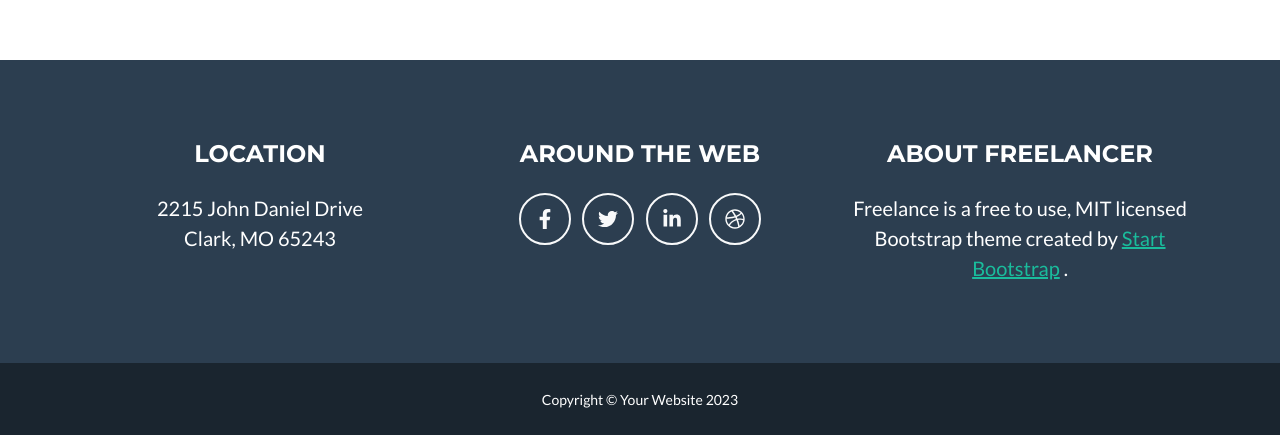
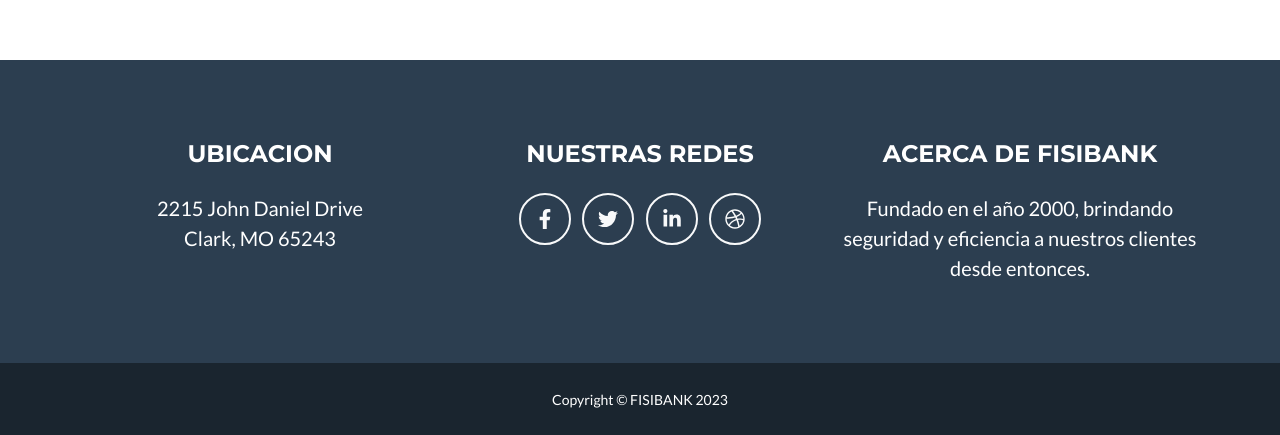
Before and after one commit to vladnn100/FISIBANK, a plain HTML site: page index.html in a window 1280 px wide. Shown: the part 3139-3574 px from the top of the page. Drawn offline with nearby package versions, Linux system fonts and the light colour scheme.

Commit message:
Cambios en el footer

```diff
--- a/index.html
+++ b/index.html
@@ -174,7 +174,7 @@
                 <div class="row">
                     <!-- Footer Location-->
                     <div class="col-lg-4 mb-5 mb-lg-0">
-                        <h4 class="text-uppercase mb-4">Location</h4>
+                        <h4 class="text-uppercase mb-4">ubicacion</h4>
                         <p class="lead mb-0">
                             2215 John Daniel Drive
                             <br />
@@ -183,7 +183,7 @@
                     </div>
                     <!-- Footer Social Icons-->
                     <div class="col-lg-4 mb-5 mb-lg-0">
-                        <h4 class="text-uppercase mb-4">Around the Web</h4>
+                        <h4 class="text-uppercase mb-4">Nuestras redes</h4>
                         <a class="btn btn-outline-light btn-social mx-1" href="#!"><i class="fab fa-fw fa-facebook-f"></i></a>
                         <a class="btn btn-outline-light btn-social mx-1" href="#!"><i class="fab fa-fw fa-twitter"></i></a>
                         <a class="btn btn-outline-light btn-social mx-1" href="#!"><i class="fab fa-fw fa-linkedin-in"></i></a>
@@ -191,11 +191,9 @@
                     </div>
                     <!-- Footer About Text-->
                     <div class="col-lg-4">
-                        <h4 class="text-uppercase mb-4">About Freelancer</h4>
+                        <h4 class="text-uppercase mb-4">Acerca de FISIBANK</h4>
                         <p class="lead mb-0">
-                            Freelance is a free to use, MIT licensed Bootstrap theme created by
-                            <a href="http://startbootstrap.com">Start Bootstrap</a>
-                            .
+                            Fundado en el año 2000, brindando seguridad y eficiencia a nuestros clientes desde entonces.
                         </p>
                     </div>
                 </div>
@@ -203,7 +201,7 @@
         </footer>
         <!-- Copyright Section-->
         <div class="copyright py-4 text-center text-white">
-            <div class="container"><small>Copyright &copy; Your Website 2023</small></div>
+            <div class="container"><small>Copyright &copy; FISIBANK 2023</small></div>
         </div>
         <!-- Portfolio Modals-->
         <!-- Portfolio Modal 1-->
```
